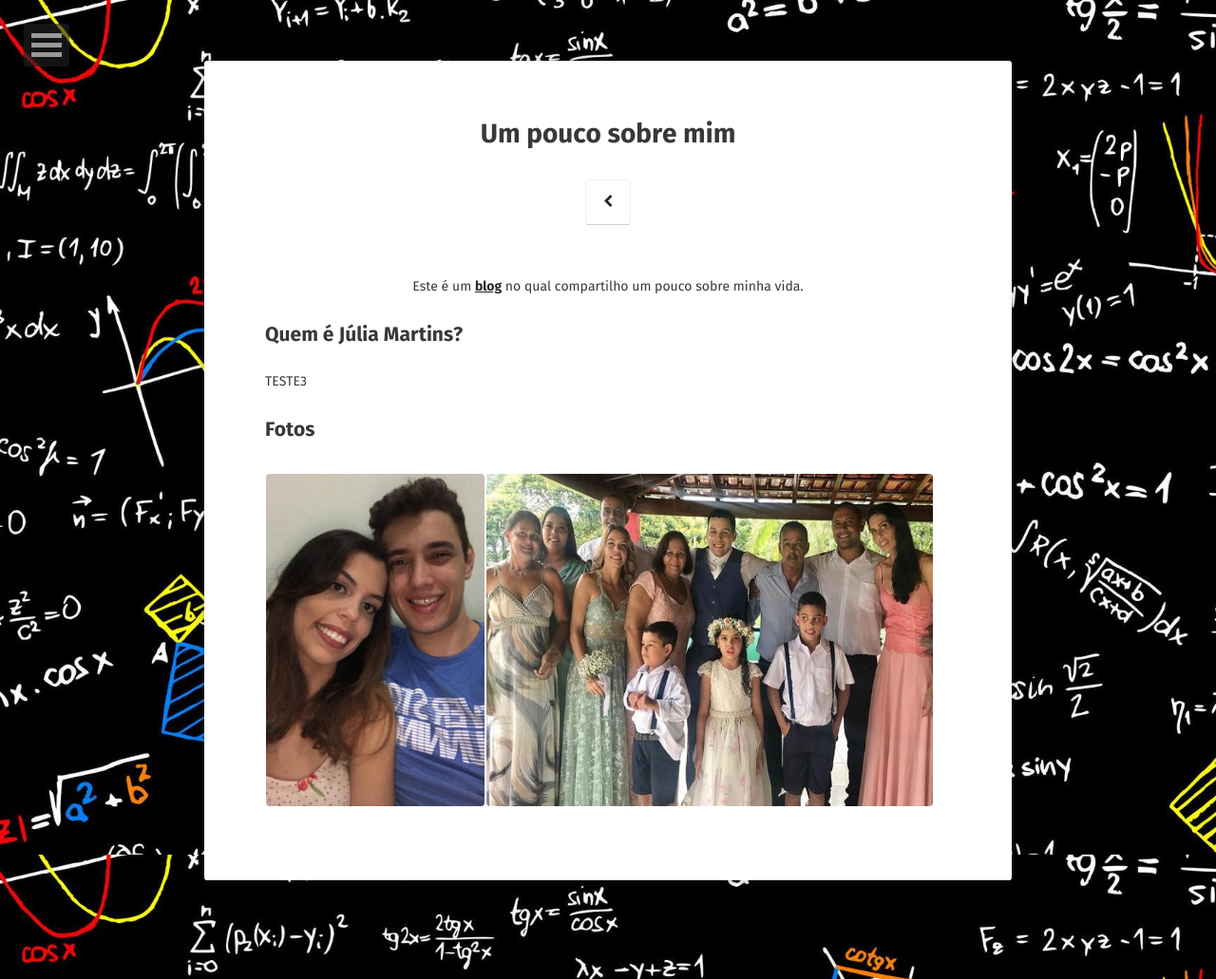
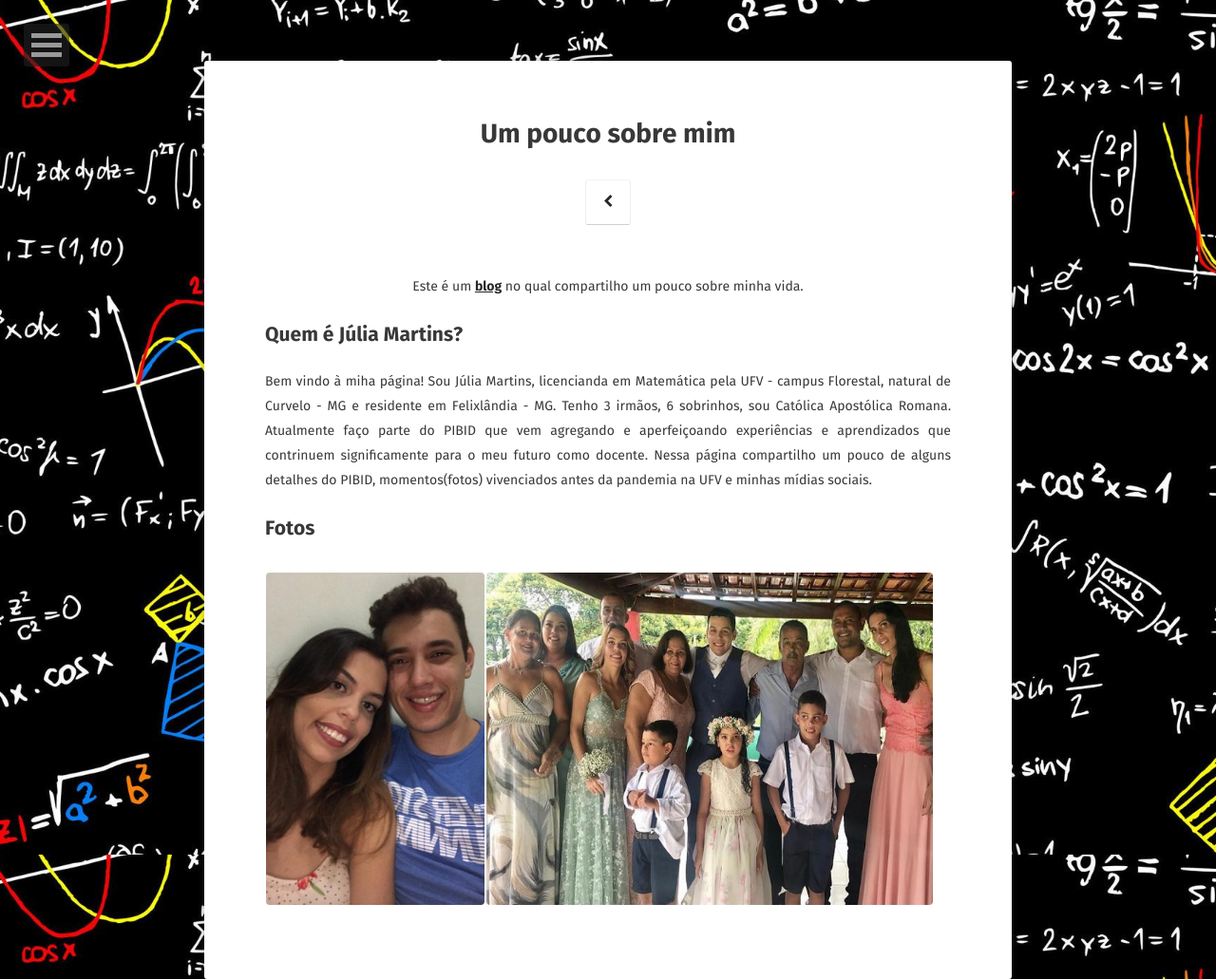
Before and after one commit to julialmartins/julialmartins.github.io, a Jekyll site: the page built from about/index.md, in a window 1280 px wide. Shown: the whole page at 95% size. Built offline with Jekyll 4.4.1, drawn with Linux system fonts in a browser that asks for light colours; some web fonts are replaced.

Commit message:
um pouco sobre mim

```diff
--- a/about/index.md
+++ b/about/index.md
@@ -10,7 +10,7 @@ comments: false
 
 ## Quem é Júlia Martins?
 
-TESTE3
+Bem vindo à miha página! Sou Júlia Martins, licencianda em Matemática pela UFV - campus Florestal, natural de Curvelo - MG e residente em Felixlândia - MG. Tenho 3 irmãos, 6 sobrinhos, sou Católica Apostólica Romana. Atualmente faço parte do PIBID que vem agregando e aperfeiçoando experiências e aprendizados que contrinuem significamente para o meu futuro como docente. Nessa página compartilho um pouco de alguns detalhes do PIBID, momentos(fotos) vivenciados antes da pandemia na UFV e minhas mídias sociais.
 
 ## Fotos
 
```
